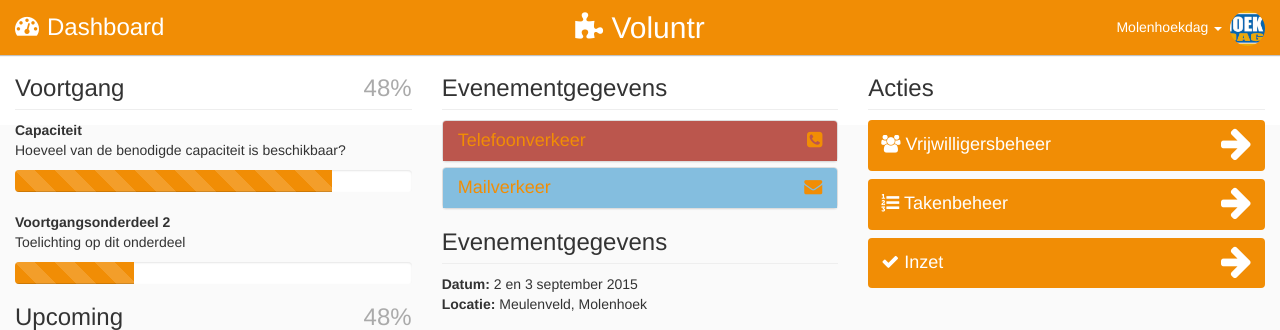
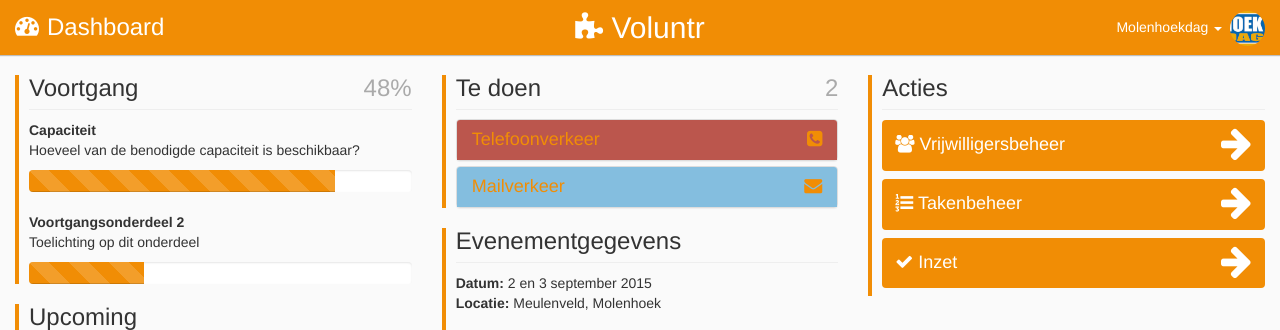
Before and after one commit to MaxWindau/Voluntr, a PHP site: page / in a window 1280 px wide. Shown: the top 330 px of the page. Run offline with PHP 8.4, Linux system fonts and the light colour scheme; some libraries are stand-ins or nearby versions; some web fonts are replaced.

Commit message:
Solved background problem and created orange line next to blocks

```diff
--- a/css/style.css
+++ b/css/style.css
@@ -53,11 +53,6 @@
     height: 100%;
     width: 100%
 }
-.cont-white {
-    padding-top: 75px;
-    padding-bottom: 50px;
-    background-color: white !important;
-}
 .support {
     padding-top: 75px;
 }
@@ -75,6 +70,10 @@
     z-index: 99;
     top: 0;
     left: 0;
+}
+.header-push {
+    padding-top: 75px;
+    padding-bottom: 50px;
 }
 .header .left {
     text-align:left;
@@ -94,7 +93,8 @@
 
 /* Blocks */
 .block {
-
+    border-left:4px solid #F18D05;
+    padding-left:10px;
 }
 .block-border {
     margin-top:8px;
@@ -109,7 +109,9 @@
     color:#aaa;
     text-align:right;
 }
-
+.tedoen-panel {
+    margin-top:18px;
+}
 
 /***********/
 /* BUTTONS */
--- a/index.html
+++ b/index.html
@@ -62,7 +62,7 @@
             <!-- HEADER END -->
 
             <!-- DESKTOP CONTENT START -->
-            <div class="cont-white hidden-xs">
+            <div class="header-push hidden-xs">
 
                 <!-- COLUMN 1 START -->
                 <div class="col-sm-6 col-md-4">
@@ -103,7 +103,7 @@
                                 <h3 class="left">Upcoming</h3>
                             </div>
                             <div class="col-sm-4">
-                                <h3 class="right">48%</h3>
+                                <h3 class="right"></h3>
                             </div>
                         </div>
                         <div class="block-border col-xs-12"></div>
@@ -128,17 +128,17 @@
                         <!-- Block: header -->
                         <div class="block-header row">
                             <div class="col-sm-8">
-                                <h3 class="left">Evenementgegevens</h3>
+                                <h3 class="left">Te doen</h3>
                             </div>
                             <div class="col-sm-4">
-                                <h3 class="right"></h3>
+                                <h3 class="right">2</h3>
                             </div>
                         </div>
                         <div class="block-border col-xs-12"></div>
 
                         <!-- Block: content -->
-                        <div class="row">
-                            <div class="col-xs-12">
+                        <div class="tedoen-panel">
+                            <div class="">
                                 <div class="panel-group" id="tedoen" role="tablist" aria-multiselectable="true">
 
                                 <!-- Telefoonverkeer START -->
```
